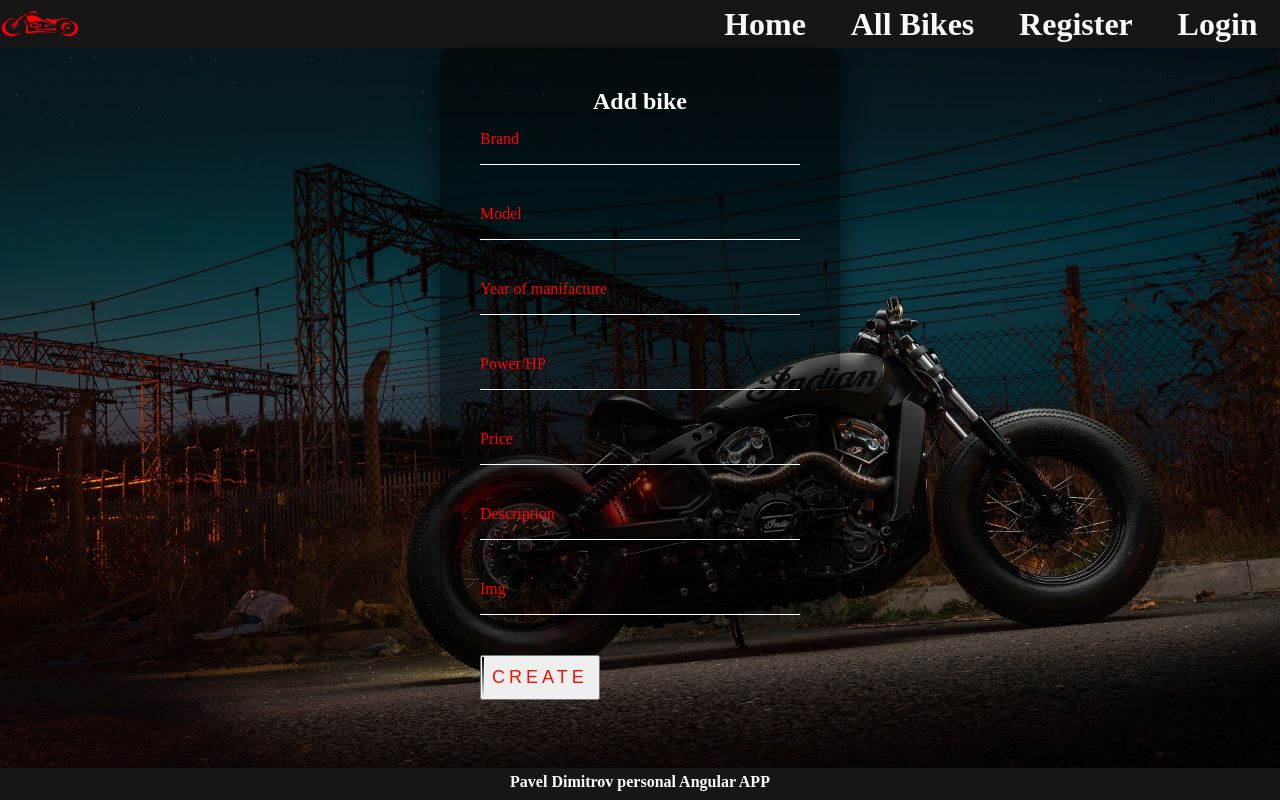
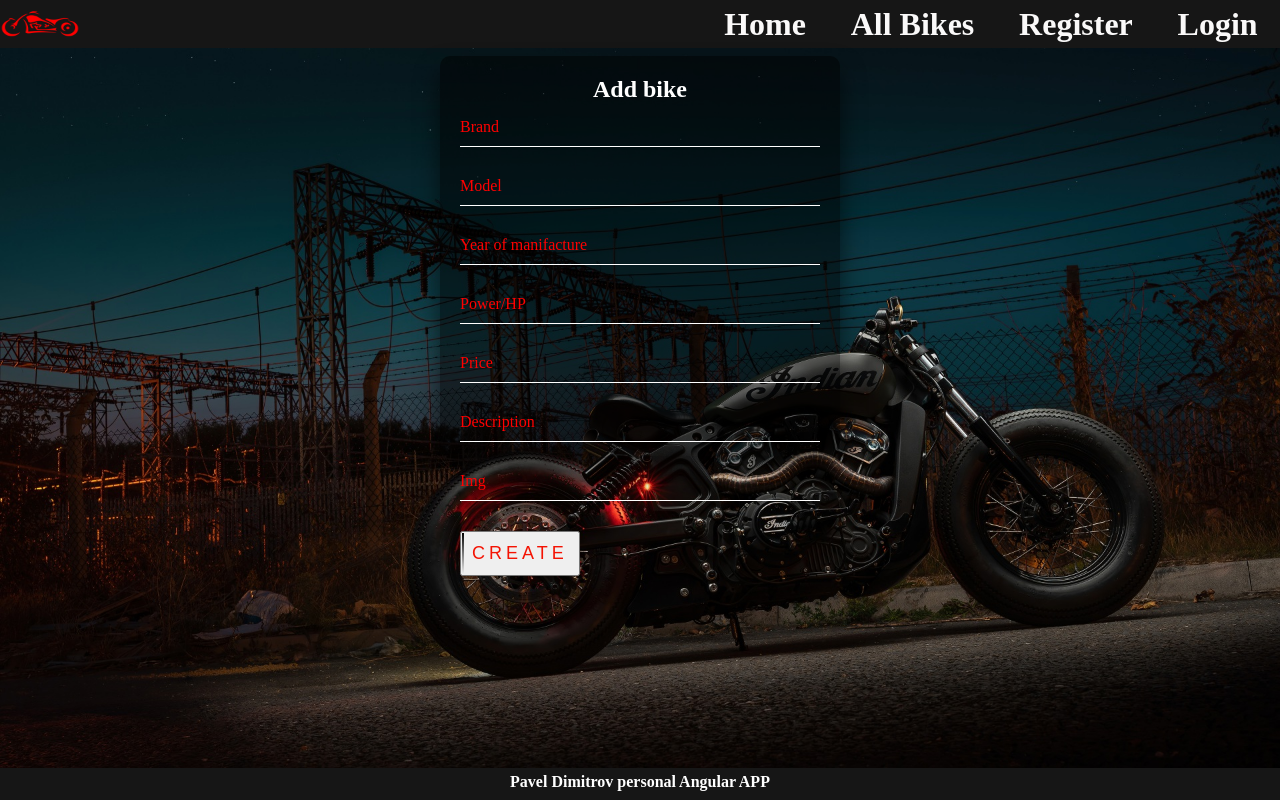
Before and after one commit to 2HEADSs/SPA-Angular, an Angular app in the folder motorcycle-app/: page /bikes/create in a window 1280 px wide. Built offline with nearby package versions, Linux system fonts and the light colour scheme.

Commit message:
update create form validators , css and html

```diff
--- a/motorcycle-app/src/app/bikes/create-bikes/create-bikes.component.css
+++ b/motorcycle-app/src/app/bikes/create-bikes/create-bikes.component.css
@@ -11,11 +11,11 @@ html {
 
   .create-box {
     position: absolute;
-    top: 41%;
+    top: 32%;
     left: 50%;
-    height: 70%;
+    height: 50%;
     width: 400px;
-    padding: 40px;
+    padding: 20px;
     transform: translate(-50%, -50%);
     background: rgba(0, 0, 0, .5);
     box-sizing: border-box;
@@ -32,12 +32,12 @@ html {
 
   .create-box .bike-box {
     position: relative;
-    margin: 0 0 10px;
+    margin: 0 0 0px;
   }
 
   .create-box .bike-box input {
     width: 100%;
-    padding: 13px 0;
+    padding: 10px 0;
     font-size: 16px;
     color: #fff;
     margin-bottom: 20px;
--- a/motorcycle-app/src/app/bikes/create-bikes/create-bikes.component.html
+++ b/motorcycle-app/src/app/bikes/create-bikes/create-bikes.component.html
@@ -20,7 +20,7 @@
         </div>
 
         <div class="bike-box">
-            <input formControlName="year" type="number" name="year" required="">
+            <input formControlName="year" type="text" name="year" required="">
             <label>Year of manifacture</label>
             <ng-container *ngIf="createFormGroup.get('year')?.touched && createFormGroup.get('year')?.invalid">
                 <p class="error">Bike must be between 1885 and 2022!</p>
@@ -38,20 +38,31 @@
         </div>
 
         <div class="bike-box">
-            <input formControlName="price" type="text" name="" required="">
+            <input formControlName="price" type="text" name="price" required="">
             <label>Price</label>
             <ng-container *ngIf="createFormGroup.get('price')?.touched && createFormGroup.get('price')?.invalid">
-                <p class="error">Price must be positive number!</p>
+                <p class="error" *ngIf="createFormGroup.get('price')?.errors?.['minimum']" class="error">Price must be positive number/p>
+
             </ng-container>
         </div>
 
         <div class="bike-box">
-            <input type="text" name="" required="">
+            <input  formControlName="description" type="text" name="description" required="">
             <label>Description</label>
+            <ng-container *ngIf="createFormGroup.get('price')?.touched && createFormGroup.get('price')?.invalid">
+                <p class="error" *ngIf="createFormGroup.get('price')?.errors?.['required']" class="error">Description is required!</p>
+                <p class="error" *ngIf="createFormGroup.get('price')?.errors?.['minLength']" class="error">Description must be minimum 10 characters!</p>
+                <p class="error" *ngIf="createFormGroup.get('price')?.errors?.['maxLength']" class="error">Description must be maximum 10 characters!</p>
+            </ng-container>
         </div>
+
         <div class="bike-box">
-            <input type="text" name="" required="">
+            <input formControlName="img" type="text" name="img" required="">
             <label>Img</label>
+            <ng-container *ngIf="createFormGroup.get('img')?.touched && createFormGroup.get('img')?.invalid">
+                <p class="error" *ngIf="createFormGroup.get('price')?.errors?.['required']" class="error">Image is required!</p>
+                <p class="error" *ngIf="createFormGroup.get('price')?.errors?.['pattern']" class="error">Description must be minimum 10 characters!</p>
+            </ng-container>
         </div>
         <button>
             <span></span>
--- a/motorcycle-app/src/app/bikes/create-bikes/create-bikes.component.ts
+++ b/motorcycle-app/src/app/bikes/create-bikes/create-bikes.component.ts
@@ -18,7 +18,7 @@ export class CreateBikesComponent {
     'year': new FormControl('', [Validators.required, Validators.max(2022), Validators.min(1885)]),
     'power': new FormControl('', [Validators.required, Validators.min(10)]),
     'price': new FormControl('', [Validators.required, Validators.min(0.01)]),
-    'description': new FormControl('', [Validators.required, Validators.minLength(5)]),
+    'description': new FormControl('', [Validators.required, Validators.minLength(10), Validators.maxLength(100)]),
     'img': new FormControl('', [Validators.required, Validators.pattern(this.URL_PATTERN)]),
 
   })
```
